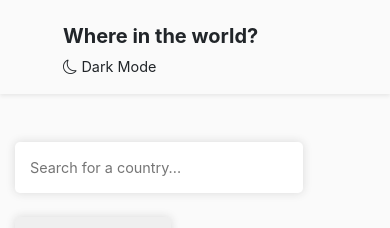
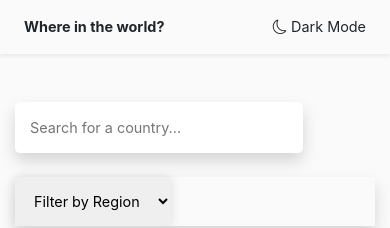
Before and after one commit to nuckarronjones/React-Countries-API, a React (Create React App) app: page / in a window 390 px wide. Shown: the top 228 px of the page. Built offline with nearby package versions, Linux system fonts and the light colour scheme; no server answers.

Commit message:
Mobile Optimization
Changes to display on mobile and NAV tweaks

```diff
--- a/src/components/Interface/Card.js
+++ b/src/components/Interface/Card.js
@@ -6,7 +6,7 @@ import "../../global.css";
 export default function Card(props) {
   return (
     <>
-      <Link
+      <Link className={style['cardContainer']}
         to={`/CountryResult/${props.countryID}`}
         state={{
           darkMode: props.darkMode,
--- a/src/components/Interface/Filter.js
+++ b/src/components/Interface/Filter.js
@@ -10,7 +10,7 @@ export default function Filter(props) {
   }
 
   return (
-    <div className="float-md-right mt-4 mt-md-0">
+    <div className="float-md-right mt-4 mt-md-0 shadow">
       <select
         onChange={filterCountry}
         className={`${style.selector} ${
--- a/src/components/Interface/Results.js
+++ b/src/components/Interface/Results.js
@@ -9,7 +9,7 @@ export default function Results(props) {
         <div className="row mt-5">
           {props.countries &&
             props.countries.map((country, index) => (
-              <div className="col-12 col-md-3 col-sm-6 mb-4" key={country.name.common}>
+              <div className="col-12 col-md-3 col-sm-6 col-md-4 col-lg-3 mb-4 d-sm-block d-flex justify-content-center" key={country.name.common}>
                 <Card
                   countryID={country.cca2}
                   darkMode={props.darkMode}
--- a/src/components/Interface/Search.js
+++ b/src/components/Interface/Search.js
@@ -13,7 +13,7 @@ const changingText = (e) =>{
       <input
         className={`${
           props.darkMode ? style[`search-dark`] : style[`search-light`]
-        } ${style.search}`}
+        } ${style.search} shadow`}
         onChange={changingText}
         type="text"
         placeholder="Search for a country..."
--- a/src/components/Interface/card.module.css
+++ b/src/components/Interface/card.module.css
@@ -12,3 +12,9 @@
     height:100%;
     max-width: 300px !important;
 }
+
+@media (max-width:573px)  {
+    .cardContainer{
+        min-width:300px;
+    }
+ }
--- a/src/components/Nav/Nav.js
+++ b/src/components/Nav/Nav.js
@@ -5,16 +5,12 @@ import "../../global.css";
 export default function Nav(props) {
   return (
     <>
-      <nav
-        className={`${
-          props.darkMode && styles.dark
-        } navbar p-3 shadow-sm pr-5 pl-5`}
-      >
-        <div className="container">
-          <span className="navbar-brand mb-0 h1">
+      <nav className={`${props.darkMode && styles.dark} navbar shadow-sm `}>
+        <div className="container p-2">
+          <span className="float-left">
             <b>Where in the world?</b>
           </span>
-          <button onClick={props.toggleDarkMode}>
+          <button className="float-right" onClick={props.toggleDarkMode}>
             <i className="bi bi-moon"></i> Dark Mode
           </button>
         </div>
--- a/src/components/countryResult/CountryResult.js
+++ b/src/components/countryResult/CountryResult.js
@@ -21,6 +21,7 @@ export default function CountryResult(props) {
     console.log(country);
   };
 
+  //when the country code changes, the component re renders for the same URL
   useEffect(() => {
     getCountries();
   }, [countryCode]);
@@ -30,7 +31,6 @@ export default function CountryResult(props) {
   }
 
   return (
-
     <div
       className={`${props.darkMode && style["bg-dark-theme"]} ${
         style["min-height"]
@@ -45,23 +45,26 @@ export default function CountryResult(props) {
             <i class="bi bi-arrow-left"></i> Back{" "}
           </button>
         </Link>
+
         <div className="row">
-          <div className="col-12 col-md-6 d-flex align-items-center justify-content-center">
+          <section className="col-12 col-md-6 d-flex align-items-center justify-content-center">
             <div
               className={style.countryResultImage}
               style={{ ["background-image"]: `url(${country.flags.svg}) ` }}
             ></div>
-          </div>
+          </section>
 
-          <div className="col-12 col-md-6 d-flex align-items-center justify-content-end">
+          <section className="col-12 col-md-6 d-flex align-items-center justify-content-end">
             <div>
               <div className="row mb-3">
                 <div className="col-12">
                   <h1>{country.name.common}</h1>
                 </div>
               </div>
+
               <div className="row">
-                <div className="col-6">
+
+                <aside className="col-6">
                   <ul className="undecorated-ul ">
                     <li>
                       <b>Native Name:</b> {country.name.common}
@@ -81,8 +84,10 @@ export default function CountryResult(props) {
                       <b>Capital:</b> {country.capital}
                     </li>
                   </ul>
-                </div>
+                </aside>
+
                 <div className="col-6">
+
                   <ul className="undecorated-ul">
                     <li>
                       <b>Top Level Domain: </b> {country.tld}
@@ -102,8 +107,11 @@ export default function CountryResult(props) {
                         )}
                     </li>
                   </ul>
+
+
                 </div>
               </div>
+
               <div className="row mt-4">
                 <div className="col-12">
                   <p>
@@ -132,9 +140,10 @@ export default function CountryResult(props) {
                     </div>
                   </p>
                 </div>
+
               </div>
             </div>
-          </div>
+          </section>
         </div>
       </div>
     </div>
--- a/src/components/countryResult/countryresult.module.css
+++ b/src/components/countryResult/countryresult.module.css
@@ -6,6 +6,7 @@
     background-color:hsl(207, 26%, 17%);
     color: hsl(0, 0%, 100%);
 }
+
 .dark-btn{
     background-color:hsl(209, 23%, 22%) !important;
     color: hsl(0, 0%, 100%);
@@ -22,6 +23,19 @@
     background-size:cover;
 }
 
+@media (max-width:425px)  {
+    .countryResultImage{
+        height:100%;
+        width:100%;
+        max-width:540px;
+        /* max-height:348px; */
+        min-height:200px;
+        background-position: center;
+        background-repeat: no-repeat;
+        background-size:cover;
+    }
+ }
+
 /* - Dark Blue (Dark Mode Elements): hsl(209, 23%, 22%)
 - Very Dark Blue (Dark Mode Background): hsl(207, 26%, 17%)
 - Very Dark Blue (Light Mode Text): hsl(200, 15%, 8%)
```
